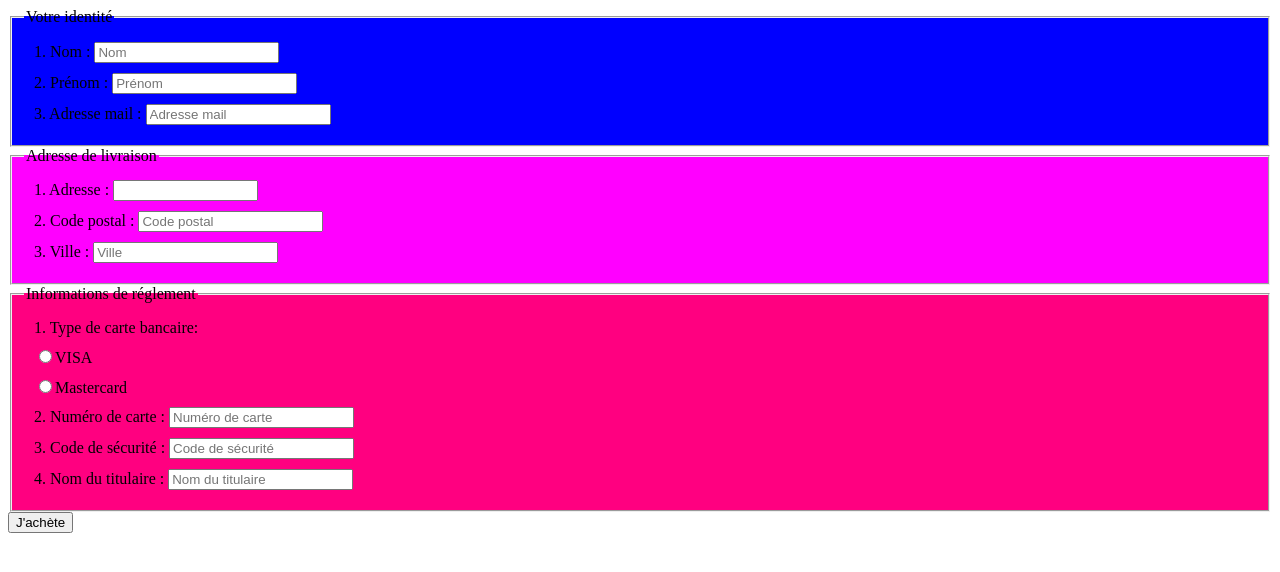
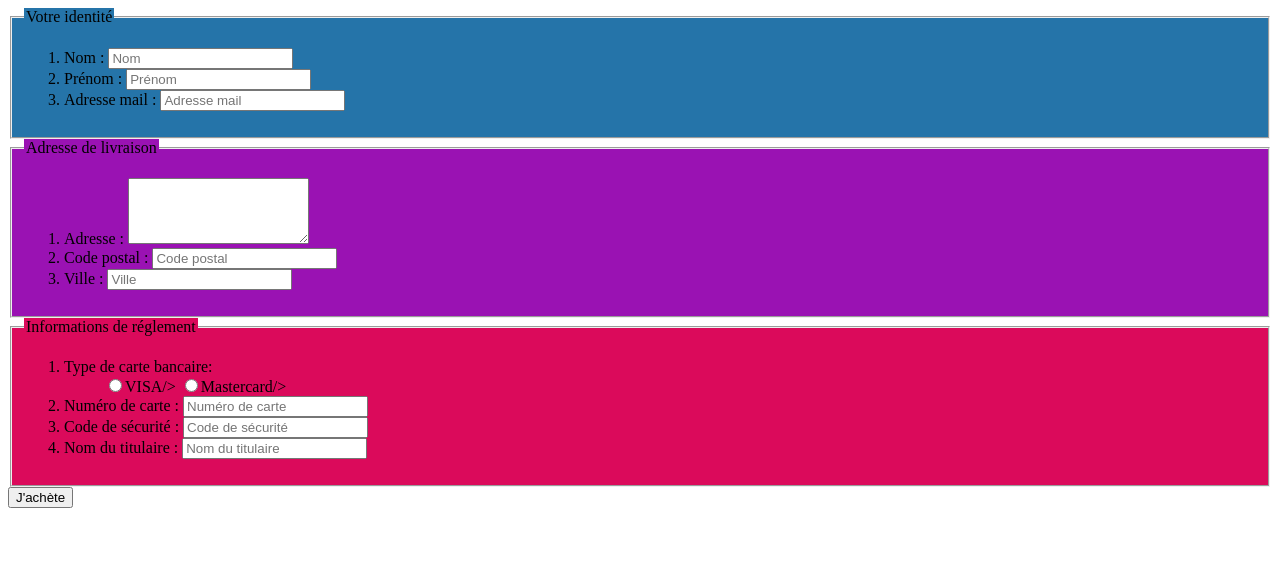
Before and after one commit to guylainecastellano/ex9p2-html-css, a plain HTML site: page index.html in a window 1280 px wide. Drawn offline with Linux system fonts and the light colour scheme.

Commit message:
ex9p2 html css fait

```diff
--- a/assets/css/style.css
+++ b/assets/css/style.css
@@ -1,12 +1,9 @@
-#firstsection{
-    background-color: blue
+.firstsection{
+    background-color: #2574A9
 }
-#secondsection{
-    background-color: #FF00FF
+.secondsection{
+    background-color: #9A12B3
 }
-#thirdsection{
-    background-color: #FF0080
+.thirdsection{
+    background-color: #DB0A5B
 }
-p{
-  margin: 10px
-}
--- a/index.html
+++ b/index.html
@@ -7,28 +7,36 @@
   </head>
   <body>
     <from method="post" action="traitement.php">
-      <fieldset id="firstsection">
-        <legend>Votre identité</legend>
-        <p><label for="Nom">1. Nom :</label> <input type="text" name="Nom" id="Nom" placeholder="Nom"</p>
-        <p><label for="Prénom">2. Prénom :</label> <input type="text" firstname="Prénom" id="Prénom"placeholder="Prénom"</p>
-        <p><label for="Adresse mail">3. Adresse mail :</label> <input type="text" adress mail="Adresse mail" id="Adresse mail" placeholder="Adresse mail"</p>
+      <fieldset class="firstsection">
+        <legend class="firstsection">Votre identité</legend>
+        <ol>
+        <li><label for="Nom">Nom :</label> <input type="text" name="Nom" id="Nom" placeholder="Nom"/>
+        <li><label for="Prénom">Prénom :</label> <input type="text" firstname="Prénom" id="Prénom"placeholder="Prénom"/>
+        <li><label for="Adresse mail">Adresse mail :</label> <input type="text" adress mail="Adresse mail" id="Adresse mail" placeholder="Adresse mail"/>
+        </ol>
       </fieldset>
-      <fieldset id="secondsection">
-        <legend>Adresse de livraison</legend>
-        <p><label for="Adresse">1. Adresse :</label> <input type="text" adress="Adresse" id="Adresse" size="15" height="60"</p>
-        <p><label for="Code postal">2. Code postal :</label> <input type="text" Codepostal="Code postal" id="Code postal"placeholder="Code postal"</p>
-        <p><label for="Ville">3. Ville :</label> <input type="text" city="Ville" id="Ville" placeholder="Ville"</p>
+      <fieldset class="secondsection">
+        <legend class="secondsection">Adresse de livraison</legend>
+        <ol>
+        <li><label for="Adresse">Adresse :</label>
+        <textarea name="Adresse" rows="4" cols="20"></textarea>
+        <li><label for="Code postal">Code postal :</label> <input type="text" Codepostal="Code postal" id="Code postal"placeholder="Code postal"/>
+        <li><label for="Ville">Ville :</label> <input type="text" city="Ville" id="Ville" placeholder="Ville"/>
+        </ol>
       </fieldset>
-      <fieldset id="thirdsection">
-        <legend>Informations de réglement</legend>
-        <p><label for="type de carte">1. Type de carte bancaire:</label></p>
-        <p><input type="radio" name="carte" value="VISA" id="VISA" <p>VISA</p>
-        <p><input type="radio" name="carte" value="Mastercard" id="Mastercard" <p>Mastercard</p>
-        <p><label for="Numéro de carte">2. Numéro de carte :</label> <input type="text" cardnumber="Numéro de carte" id="Numéro de carte"placeholder="Numéro de carte"</p>
-        <p><label for="Code de sécurité">3. Code de sécurité :</label> <input type="text" securitycode="Code de sécurité" id="Code de sécurité"placeholder="Code de sécurité"</p>
-        <p><label for="Nom du titulaire">4. Nom du titulaire :</label> <input type="text" cardholder name="Nom du titulaire" id="Nom du titulaire"placeholder="Nom du titulaire"</p>
+      <fieldset class="thirdsection">
+        <legend class="thirdsection">Informations de réglement</legend>
+        <ol>
+        <li><label for="type de carte">Type de carte bancaire:</label>
+        <ul>
+        <input type="radio" name="carte" value="VISA" id="VISA" <p>VISA/>
+        <input type="radio" name="carte" value="Mastercard" id="Mastercard" <p>Mastercard/>
+        </ul>
+        <li><label for="Numéro de carte">Numéro de carte :</label> <input type="text" cardnumber="Numéro de carte" id="Numéro de carte"placeholder="Numéro de carte"/>
+        <li><label for="Code de sécurité">Code de sécurité :</label> <input type="text" securitycode="Code de sécurité" id="Code de sécurité"placeholder="Code de sécurité"/>
+        <li><label for="Nom du titulaire">Nom du titulaire :</label> <input type="text" cardholder name="Nom du titulaire" id="Nom du titulaire"placeholder="Nom du titulaire"/>
       </fieldset>
         <input type="submit" value="J'achète"/>
-    </from>
+    </form>
   </body>
 </html>
```
